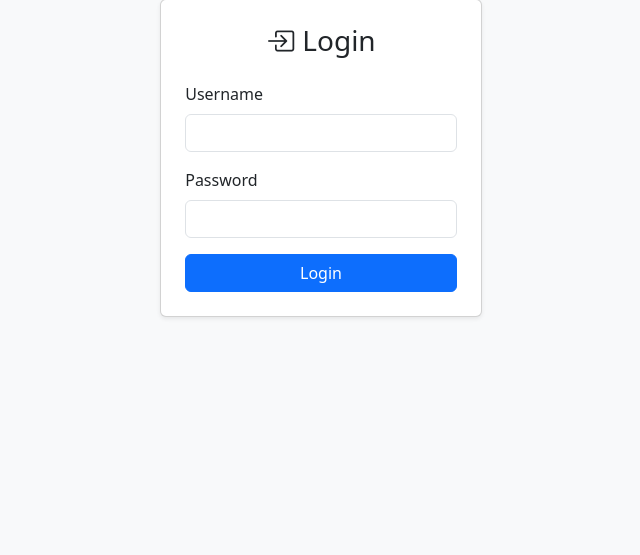
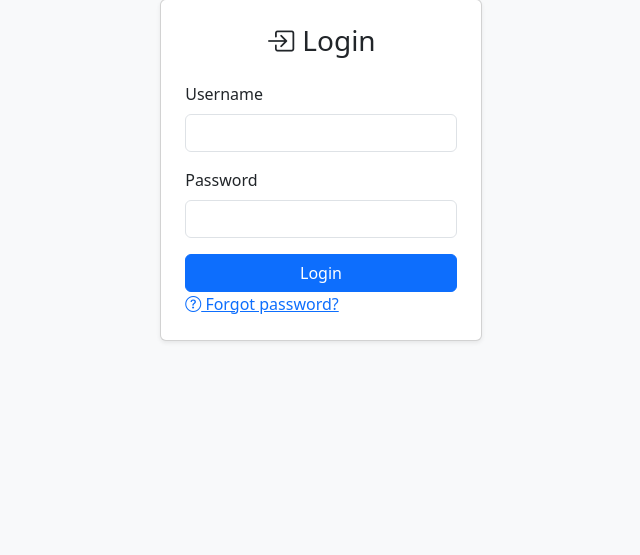
Before and after one commit to Tanvi-Bagwe/project-management-django, a Django app: page /login/ in a window 1280 px wide. Shown: the part 81-636 px from the top of the page, without its empty margins (319-959 px from the left). Run offline with Django 5.2, Linux system fonts and the light colour scheme.

Commit message:
password reset link

```diff
--- a/templates/accounts/login.html
+++ b/templates/accounts/login.html
@@ -31,6 +31,9 @@
                         <button id="submitBtn" type="submit" class="btn btn-primary w-100">
                             Login
                         </button>
+                        <a href="{% url 'password_reset' %}">
+                            <i class="bi bi-question-circle"></i> Forgot password?
+                        </a>
                     </form>
 
                 </div>
```
